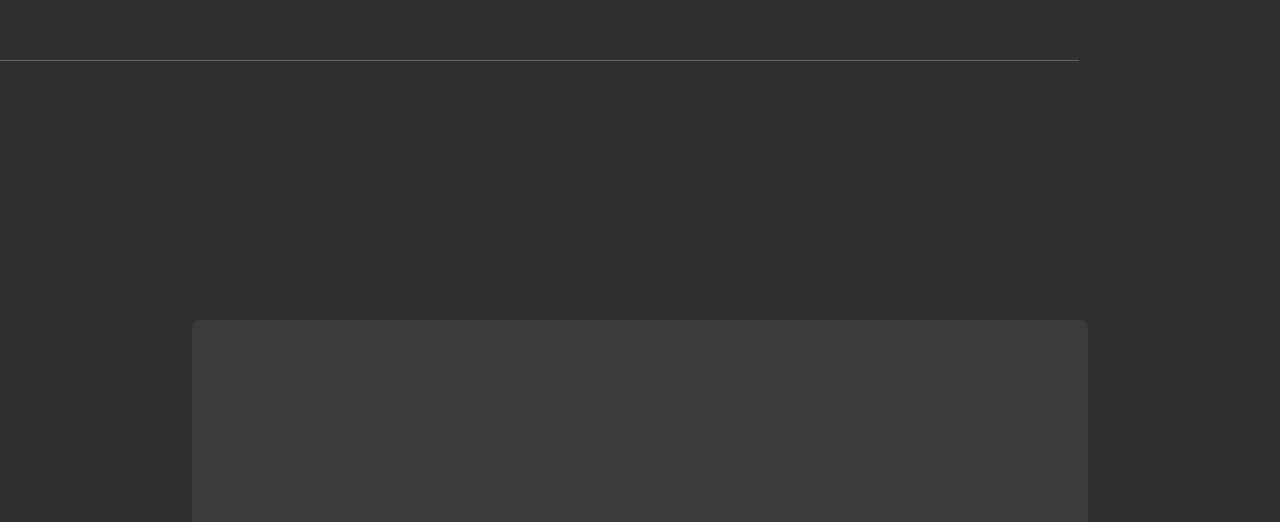
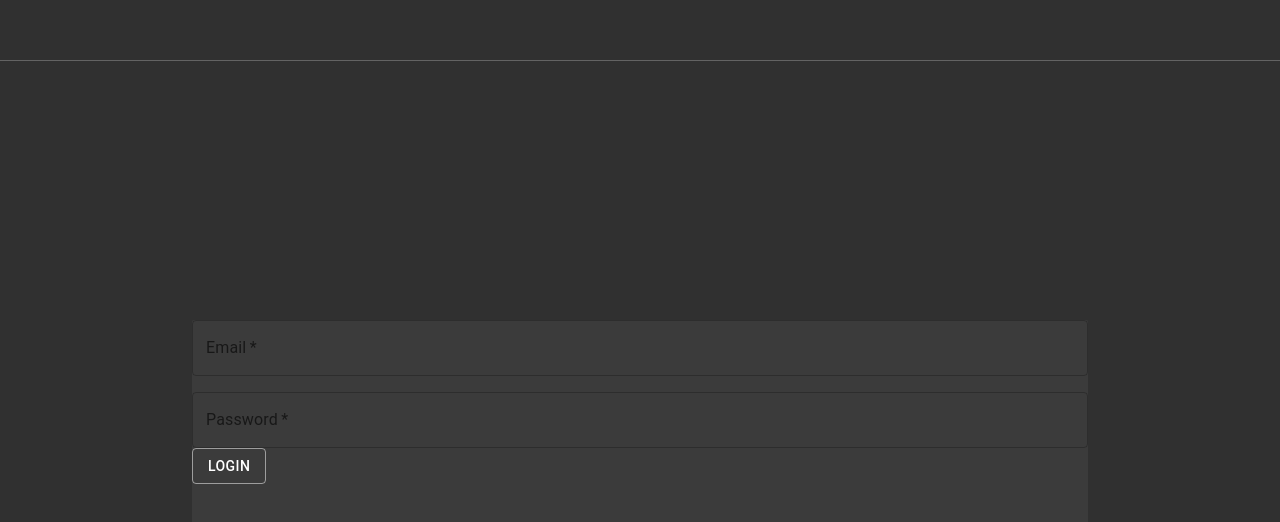
Before and after one commit to Gelofy/The-Network, a Next.js app in the folder the-network/: page /login in a window 1280 px wide. Shown: the top 522 px of the page. Built offline with nearby package versions, Linux system fonts and the light colour scheme.

Commit message:
fixed topbar being wierd while on page without navbar

```diff
--- a/the-network/src/app/login/page.tsx
+++ b/the-network/src/app/login/page.tsx
@@ -1,6 +1,6 @@
 'use client'
 import Image from 'next/image'
-import { IconButton, Stack, Button, List,ListItem, ListItemButton, ListItemIcon, ListItemText } from '@mui/material';
+import { IconButton, Stack, Button, List,ListItem, ListItemButton, ListItemIcon, ListItemText, TextField } from '@mui/material';
 import { createTheme, ThemeProvider } from '@mui/material/styles';
 import React, { createContext, useContext, useState } from 'react';
 
@@ -32,8 +32,25 @@ export default function LoginPage() {
   return (
     <ThemeProvider theme={theme}>
       <main className={ loginStyle.main }>
-        <form className={ loginStyle.form }></form>
+        <form className={ loginStyle.form }>
+          <Stack spacing={2} >
+            <TextField
+              required
+              id="outlined-email-input"
+              label="Email"
+              autoComplete="current-email"
+            />
+            <TextField
+              required
+              id="outlined-password-input"
+              label="Password"
+              type="password"
+              autoComplete="current-password"
+            />
+          </Stack>
+          <Button variant="outlined">Login</Button>
 
+        </form>
       </main>
     </ThemeProvider>
 
--- a/the-network/src/styles/loginpage.module.css
+++ b/the-network/src/styles/loginpage.module.css
@@ -2,7 +2,7 @@
     background-color: #3b3b3b;
     width: 70%;
     height: 30%;
-    border-radius: 8px;
+    border-radius: 2px;
 }
 .main{
     display: flex;
--- a/the-network/src/styles/topbar.module.css
+++ b/the-network/src/styles/topbar.module.css
@@ -1,5 +1,6 @@
 .div{
-    width: calc(100vw - 201px);
+    min-width: calc(100vw - 201px);
+    max-width: 100vw;
     height: 60px;
     border-bottom: solid 1px #636363;
 }
```
